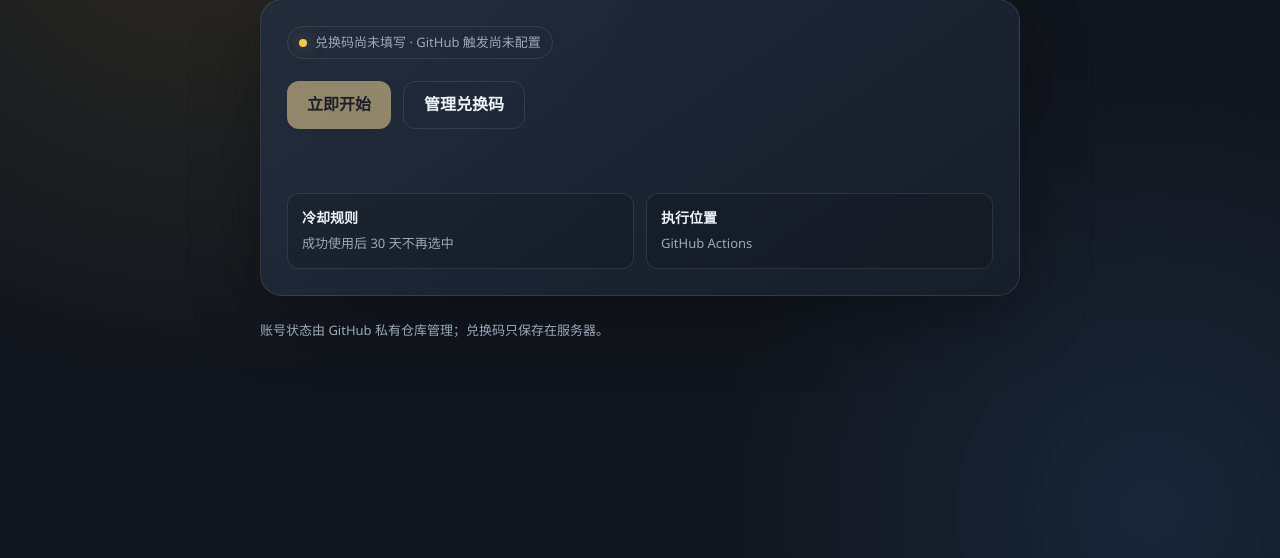
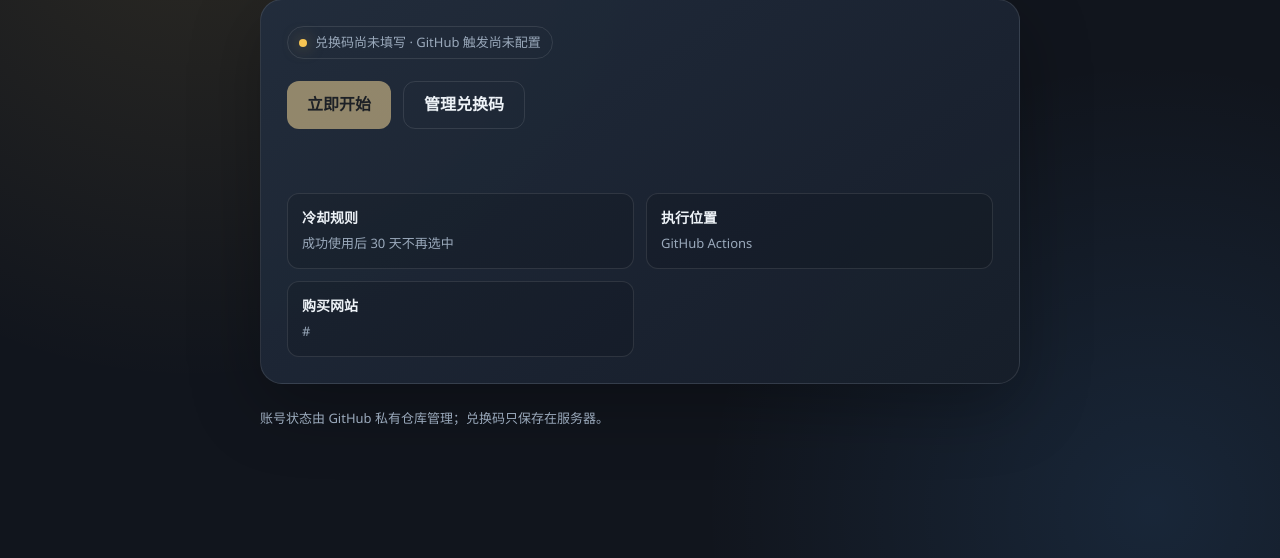
Before and after one commit to Augfif/pokemon_purchase, a Flask app: template server/templates/index.html in a window 1280 px wide. Shown: the part 210-768 px from the top of the page. Run offline with Flask 3, Linux system fonts and the light colour scheme; the template is opened without the code that fills it: most values are stand-ins (such as "Sample title", 1, 10 or a date in 2020); parts of the project's set-up code (start-up, migrations or seed data) failed here and were passed over.

Commit message:
Add configurable purchase site URL

```diff
--- a/server/templates/index.html
+++ b/server/templates/index.html
@@ -26,6 +26,7 @@
     <div class="meta">
       <div><strong>冷却规则</strong><span>成功使用后 30 天不再选中</span></div>
       <div><strong>执行位置</strong><span>GitHub Actions</span></div>
+      <div><strong>购买网站</strong><span>{{ pokemon_base_url }}</span></div>
     </div>
   </section>
 
```
